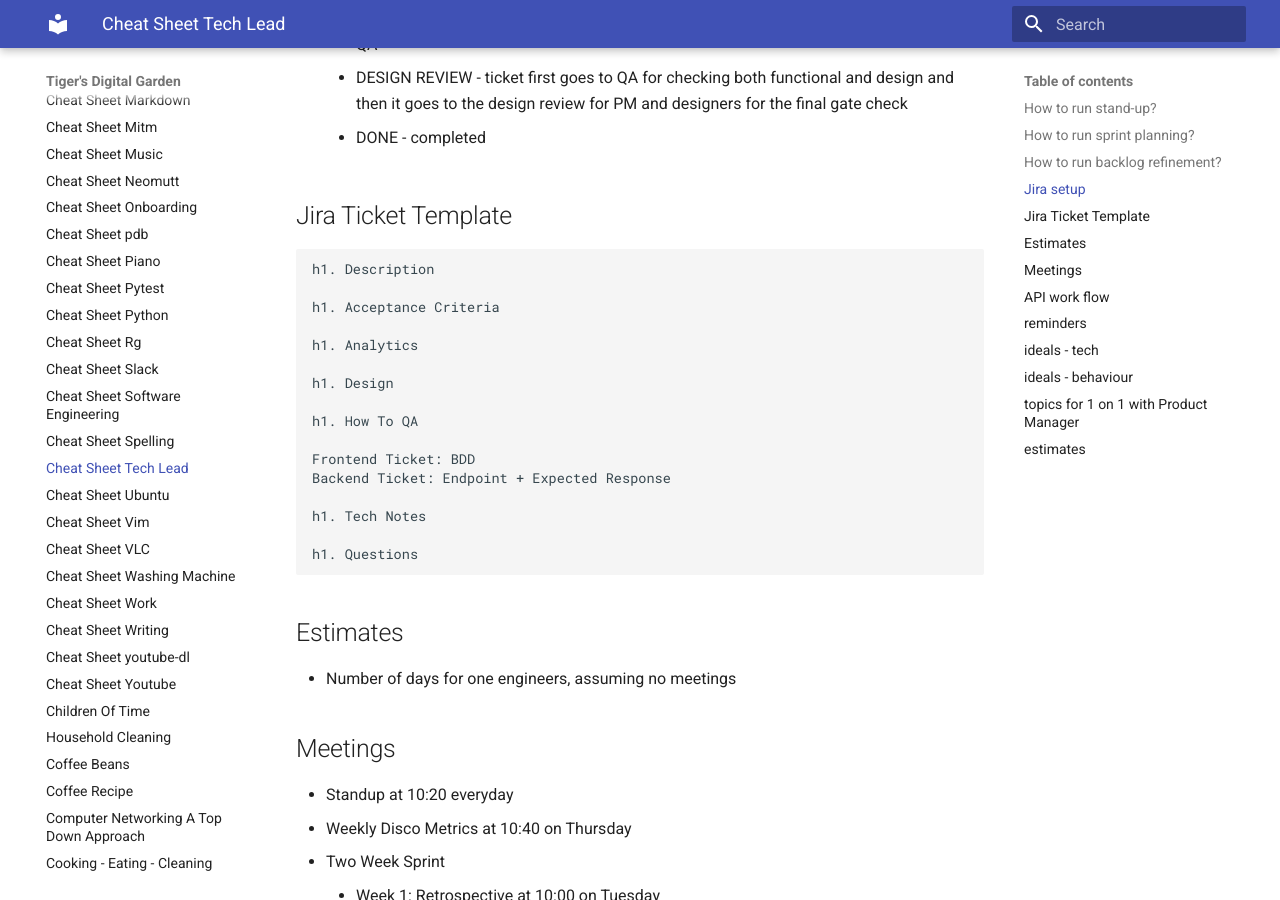
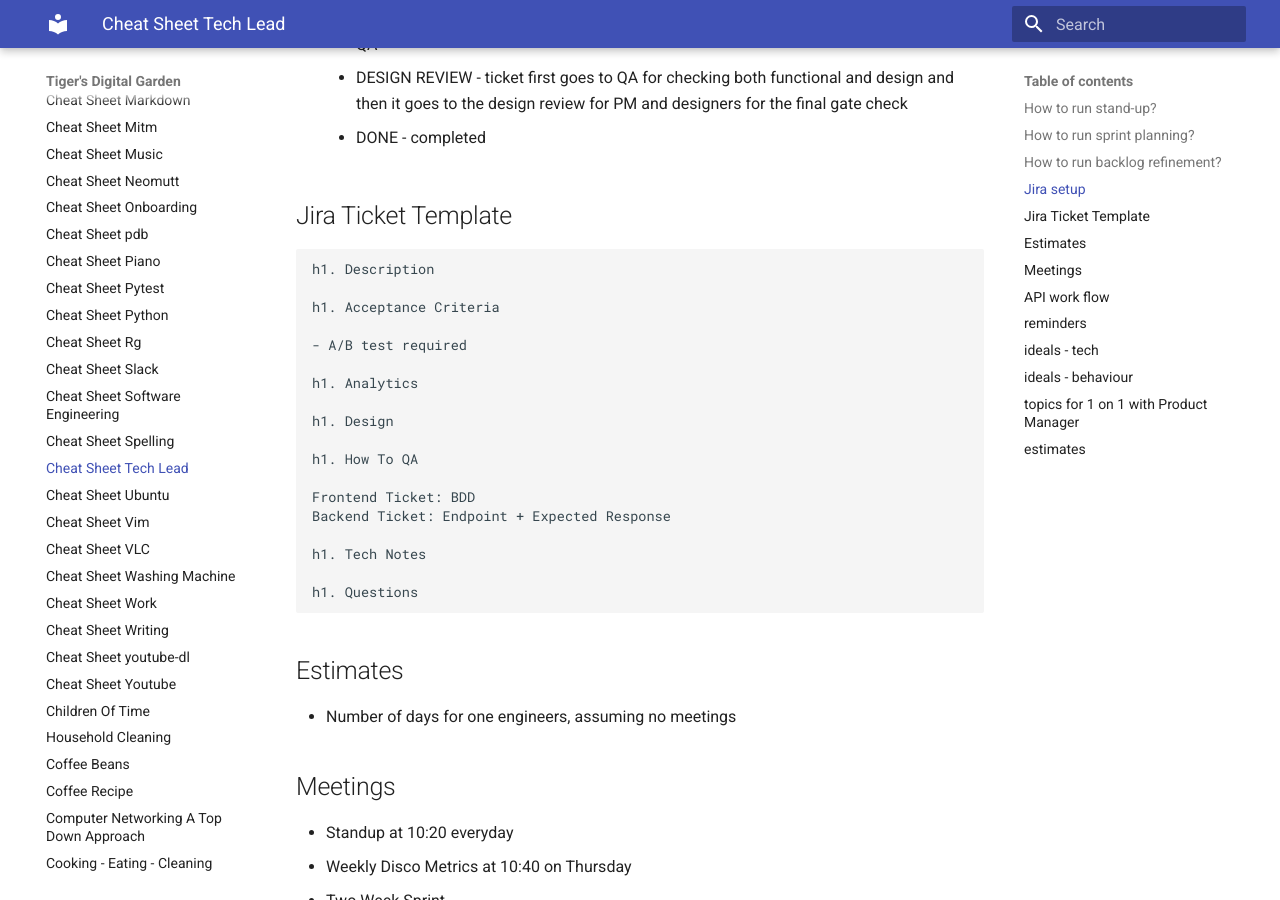
Before and after one commit to ynotstartups/notes, an MkDocs documentation site: the page built from notes/cheat-sheet-tech-lead.md, in a window 1280 px wide and 900 px high, scrolled down 1638 px. Built offline with MkDocs 1.6.1 and Material for MkDocs 9.7.7, drawn with Linux system fonts in a browser that asks for light colours; some of the changed lines change nothing that is shown; some of the changed text lies outside the part shown.

Commit message:
update cheat sheet

```diff
--- a/notes/cheat-sheet-tech-lead.md
+++ b/notes/cheat-sheet-tech-lead.md
@@ -58,6 +58,8 @@
 h1. Description
 
 h1. Acceptance Criteria
+
+- A/B test required
 
 h1. Analytics
 
@@ -122,6 +124,17 @@
 - to tell the team in stand-up
   - `Thursday: planning today, spend sometime to understand the tickets from backlog or refinement and think about the estimate before planning`
   - `Friendly Reminder: We have refinement today, have a think about any tech debt and bug tickets that you want to discuss and bring into next sprint.`
+- Ticket Template
+  - Description
+  - Acceptance Criteria
+    - A/B test required
+  - Analytics
+  - Design
+  - How To QA
+    - Frontend Ticket: BDD
+    - Backend Ticket: Endpoint + Expected Response
+  - Tech Notes
+  - Questions
 
 ## topics for 1 on 1 with Product Manager
 
@@ -130,6 +143,8 @@
 - Team delivery / performance
 - Feedbacks
 - Blockers
+- Ongoing Issues
+- Ongoing Experiments A/B tests
 
 ## estimates
 
```
